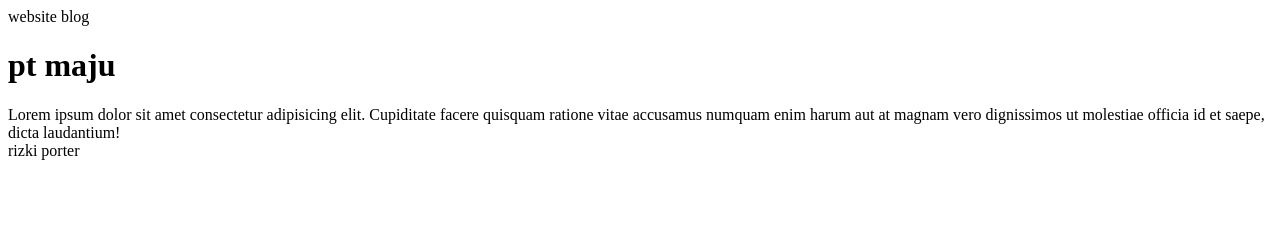
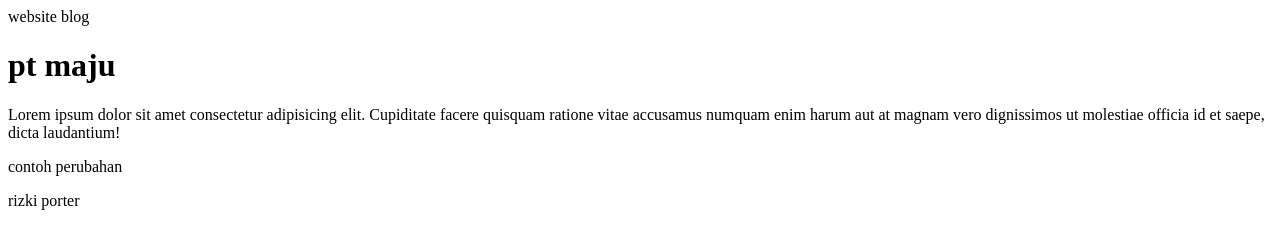
Before and after one commit to RizkixSuputro/company--profile, a plain HTML site: page index.html in a window 1280 px wide. Drawn offline with Linux system fonts and the light colour scheme.

```diff
--- a/index.html
+++ b/index.html
@@ -12,6 +12,7 @@
       quisquam ratione vitae accusamus numquam enim harum aut at magnam vero
       dignissimos ut molestiae officia id et saepe, dicta laudantium!
     </div>
+    <div><p>contoh perubahan</p></div>
 
     <footer>rizki porter</footer>
   </body>
```
